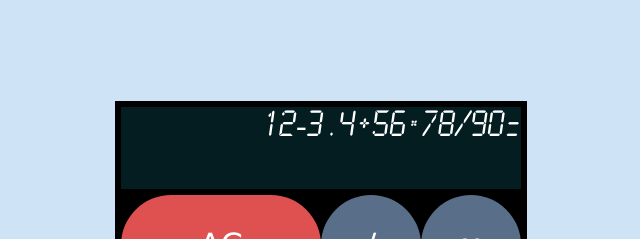
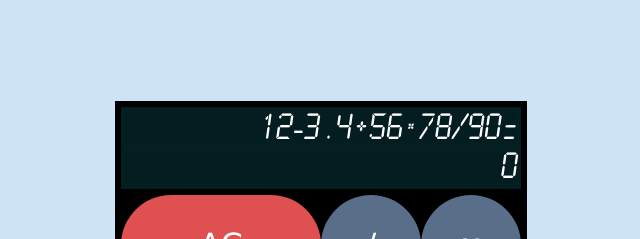
Before and after one commit to katerina-shche/calculator, a React (Create React App) app: page / in a window 1280 px wide. Shown: the top 239 px of the page, without its empty margins (319-959 px from the left). Built offline with nearby package versions, Linux system fonts and the light colour scheme.

Commit message:
useState

```diff
--- a/src/App.css
+++ b/src/App.css
@@ -38,6 +38,11 @@ html, body {
   color: white;
   font-size: 2rem;
   text-align: right;
+}
+#input, #output {
+  display: block;
+  margin: 2px;
+  border: 1px rgba(253, 253, 0, 0.01) solid;
 }
 #author {
   margin: calc(-50vh + 310px) auto;
--- a/src/App.js
+++ b/src/App.js
@@ -1,17 +1,20 @@
 //styles
+import { useState } from 'react';
 import './App.css';
 
 
 function App() {
+  const [input, setInput] = useState('12-3.4+56*78/90=')
+  const [output, setOutput] = useState(0)
   return (
     <div id="App">
       <div id='calculator'>
-        <div id='display'> 12-3.4+56*78/90=
-          <div id='input'></div>
-          <div id='output'></div>
+        <div id='display'>
+          <div id='input'>{input}</div>
+          <div id='output'>{output}</div>
         </div>
         <div id='buttons'>
-          <button id='clear'>AC</button>
+          <button id='clear' >AC</button>
           <button id='divide'>/</button>
           <button id='multiply'>x</button>
           <button id='seven'>7</button>
```
